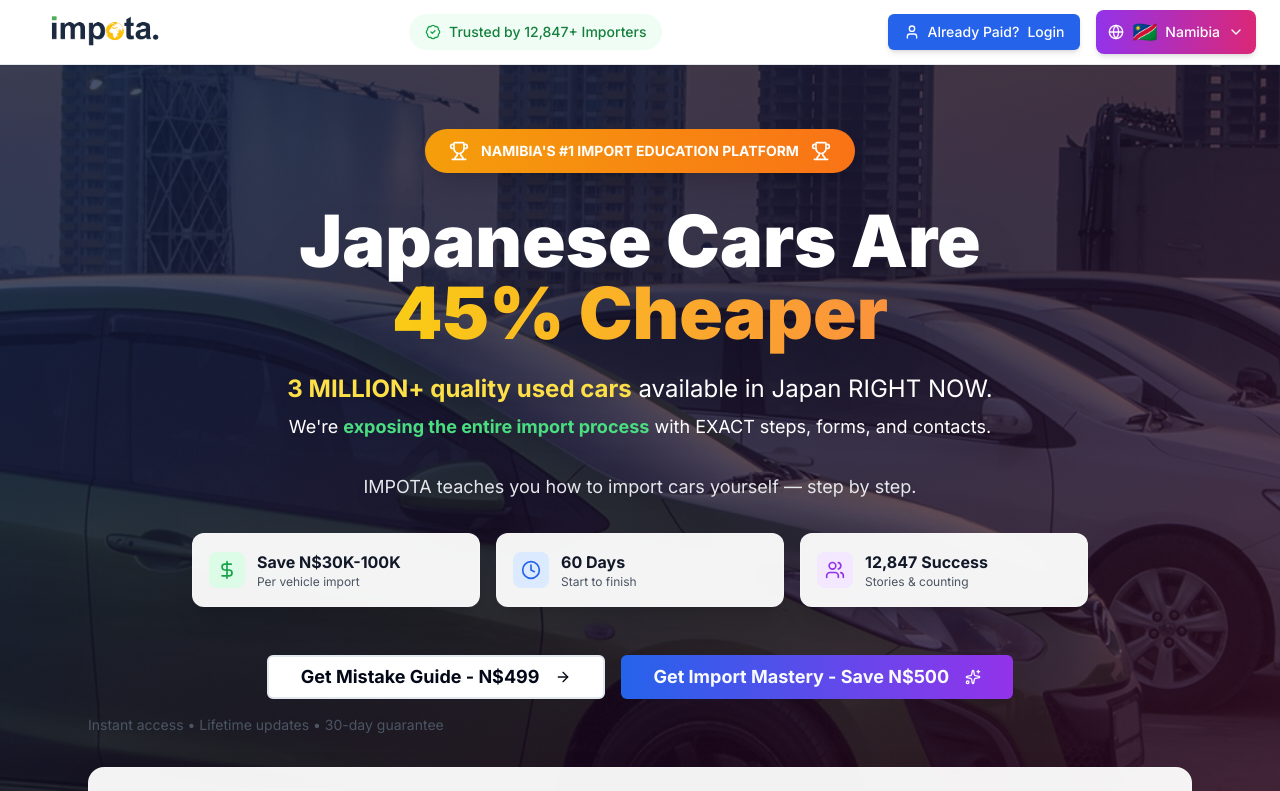
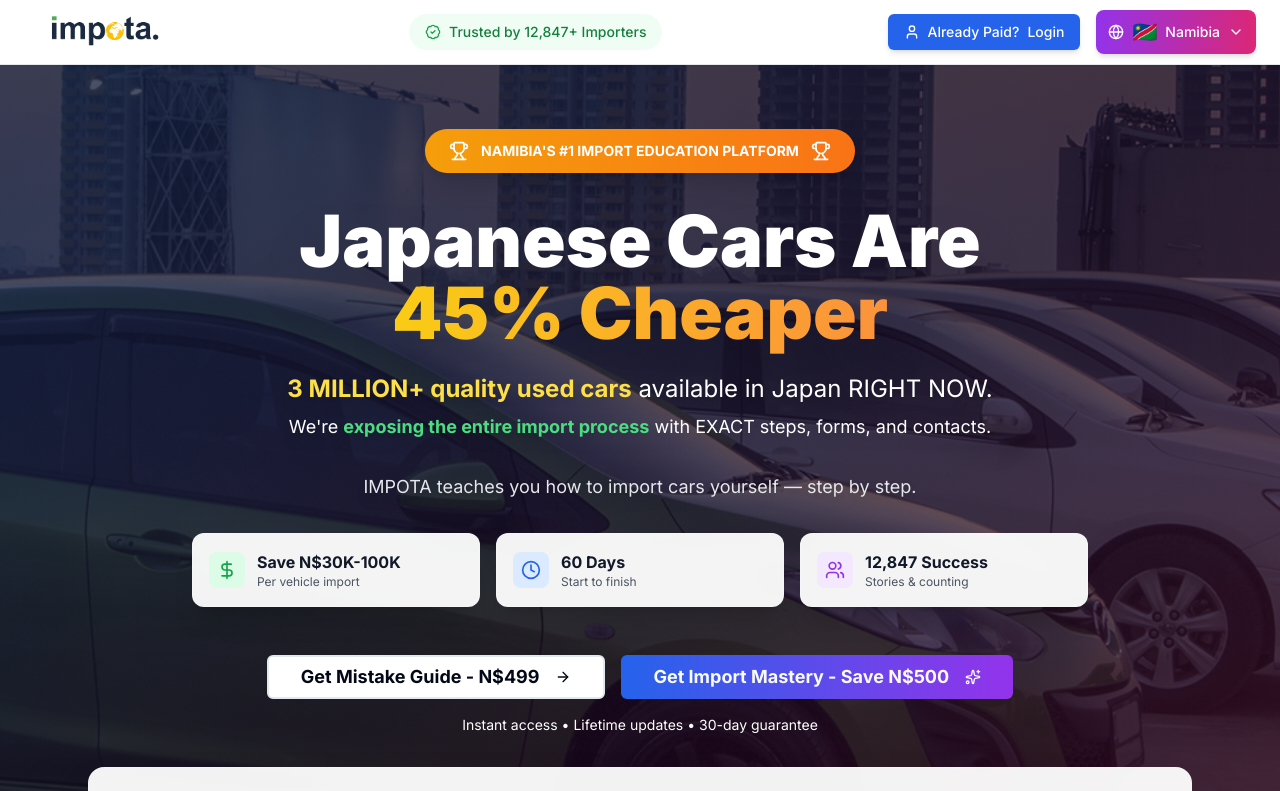
Before and after one commit to Mvula88/calculator, a Next.js app: page /na/guide in a window 1280 px wide. Shown: the top 791 px of the page. Built offline with nearby package versions, Linux system fonts and the light colour scheme.

Commit message:
Center and make white the guarantee text in hero sections

```diff
--- a/app/bw/guide/page.tsx
+++ b/app/bw/guide/page.tsx
@@ -154,7 +154,7 @@ export default function BotswanaGuidePage() {
                 </Button>
               </Link>
             </div>
-            <p className="text-sm text-gray-600 mt-4">Instant access • Lifetime updates • 30-day guarantee</p>
+            <p className="text-sm text-white text-center mt-4">Instant access • Lifetime updates • 30-day guarantee</p>
           </div>
 
           {/* Social Proof Bar */}
--- a/app/na/guide/page.tsx
+++ b/app/na/guide/page.tsx
@@ -209,7 +209,7 @@ export default function NamibiaGuidePage() {
                 </Button>
               </Link>
             </div>
-            <p className="text-sm text-gray-600 mt-4">Instant access • Lifetime updates • 30-day guarantee</p>
+            <p className="text-sm text-white text-center mt-4">Instant access • Lifetime updates • 30-day guarantee</p>
           </div>
 
           {/* Social Proof Bar */}
--- a/app/za/guide/page.tsx
+++ b/app/za/guide/page.tsx
@@ -154,7 +154,7 @@ export default function SouthAfricaGuidePage() {
                 </Button>
               </Link>
             </div>
-            <p className="text-sm text-gray-600 mt-4">Instant access • Lifetime updates • 30-day guarantee</p>
+            <p className="text-sm text-white text-center mt-4">Instant access • Lifetime updates • 30-day guarantee</p>
           </div>
 
           {/* Social Proof Bar */}
--- a/app/zm/guide/page.tsx
+++ b/app/zm/guide/page.tsx
@@ -152,6 +152,7 @@ export default function ZambiaGuidePage() {
                 </Button>
               </Link>
             </div>
+            <p className="text-sm text-white text-center mt-4">Instant access • Lifetime updates • 30-day guarantee</p>
           </div>
 
           {/* Social Proof Bar */}
```
